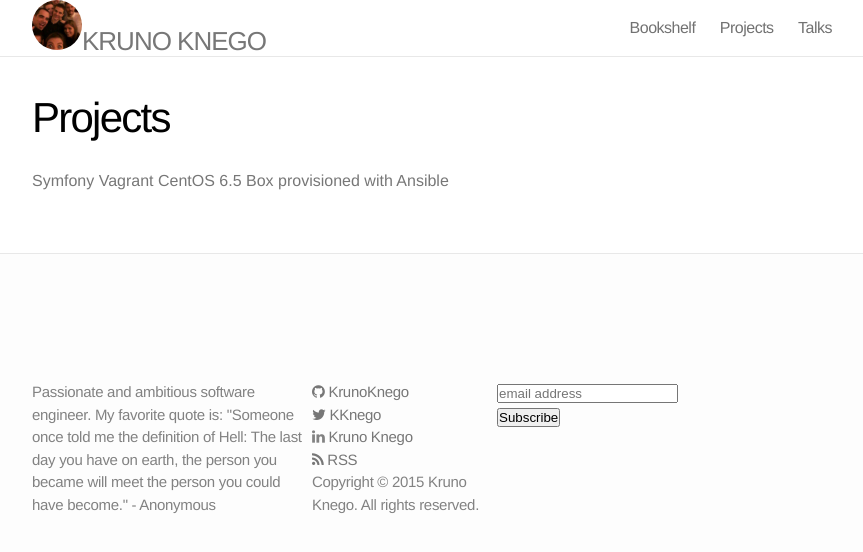
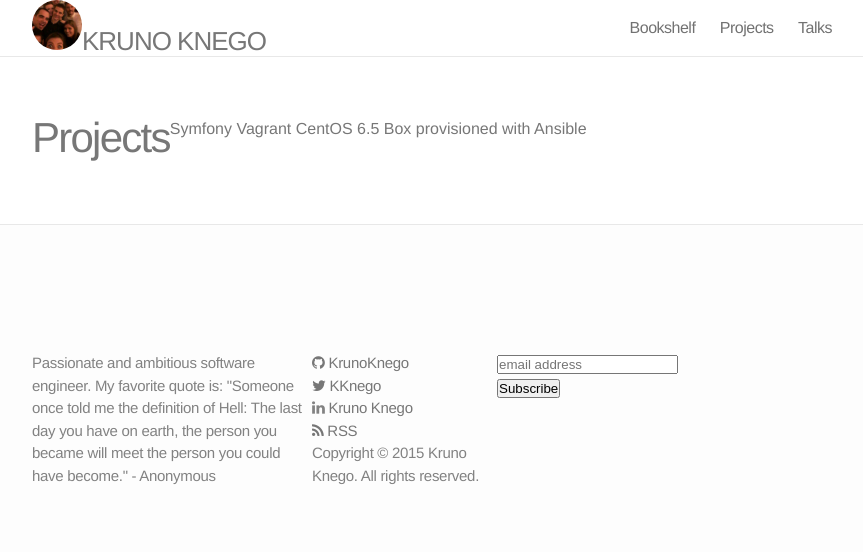
Before and after one commit to guotechfin/KrunoKnego.github.io, a Jekyll site: the page built from projects.md, in a window 1280 px wide. Shown: the top 552 px of the page, without its empty margins (208-1071 px from the left). Built offline with Jekyll 4.4.1, drawn with Linux system fonts in a browser that asks for light colours; nearby versions of some CDN libraries; comment, search, counter and statistics services are not loaded.

Commit message:
Page layout fixes.

```diff
--- a/_layouts/page.html
+++ b/_layouts/page.html
@@ -3,7 +3,7 @@
 ---
 <div class="post">
   <header class="post-header">
-    <h1>{{ page.title }}</h1>
+    <h1 class="index-title">{{ page.title }}</h1>
   </header>
   <article class="post-content">
   {{ content }}
```
